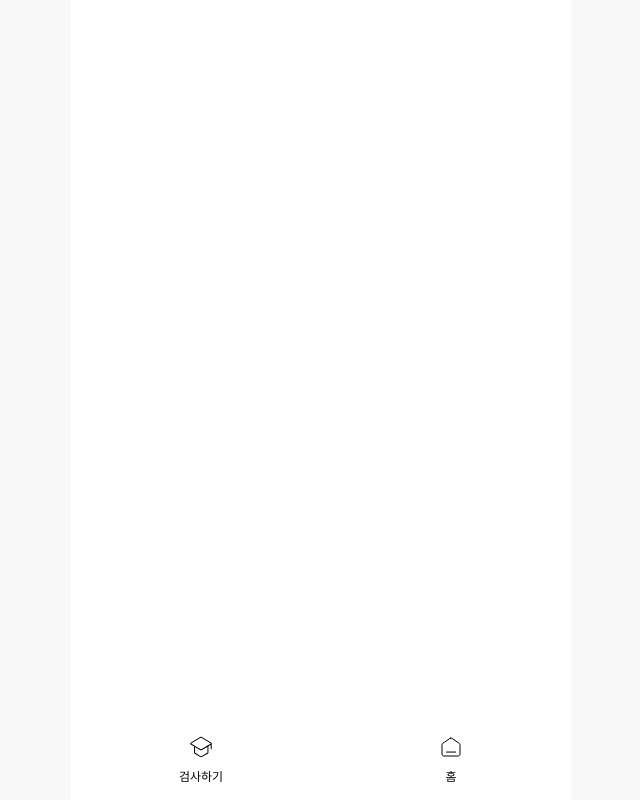
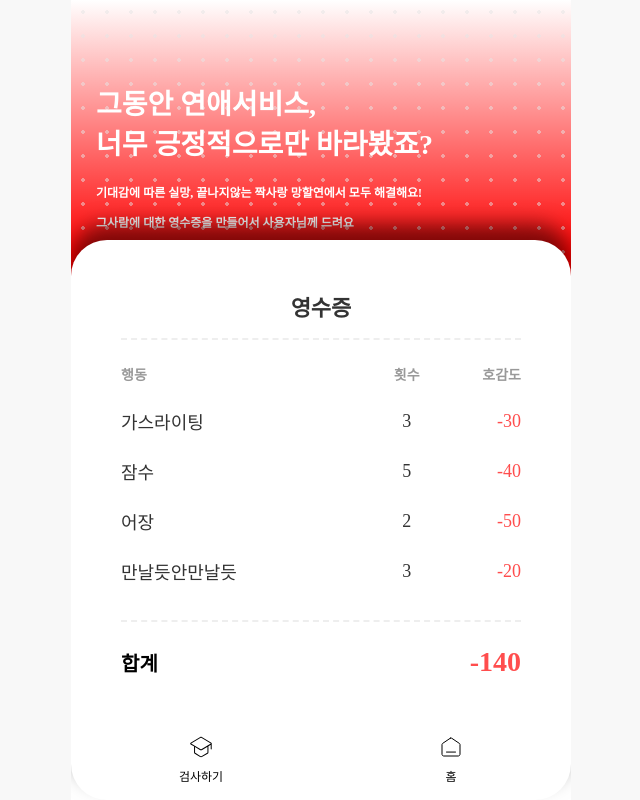
Before and after one commit to x0gux/malhalyeon_front, a Next.js app: page / in a window 1280 px wide. Shown: the whole page, without its empty margins (319-959 px from the left). Built offline with nearby package versions, Linux system fonts and the light colour scheme; a web font is replaced by a local one.

Commit message:
feat : main페이지 완성

```diff
--- /dev/null
+++ b/src/_components/Main/HeroSection.tsx
@@ -0,0 +1,53 @@
+'use client'
+import styled from "@emotion/styled";
+import font from "@/packages/design-system/src/font";
+import { motion } from "framer-motion";
+
+const HeroSection = () => {
+  return (
+    <Container
+      initial={{ opacity: 0, y: 20 }}
+      animate={{ opacity: 1, y: 0 }}
+      transition={{ duration: 0.8, ease: "easeOut" }}
+    >
+      <Title>그동안 연애서비스,<br/>너무 긍정적으로만 바라봤죠?</Title>
+      <Subtitle>
+        기대감에 따른 실망, 끝나지않는 짝사랑 망할연에서 모두 해결해요!<br/>
+        그사람에 대한 영수증을 만들어서 사용자님께 드려요
+      </Subtitle>
+    </Container>
+  );
+};
+
+export default HeroSection;
+
+const Container = styled(motion.section)`
+  position : relative;
+  z-index : 0;
+  width: 100%;
+  display: flex;
+  flex-direction: column;
+  justify-content: center;
+  align-items: left;
+  text-align: center;
+  gap: 16px;
+  height: 40vh;
+  padding : 10% 5%;
+  background:
+    radial-gradient(circle, #e5e5e57d 2px, transparent 2px),
+    linear-gradient(180deg, #FFFFFF 0%, #ff0000 80%);
+  background-size: 24px 24px, 100% 100%;
+`;
+
+const Title = styled.h1`
+  ${font.D2};
+  color: #FFFFFF;
+  text-align: left;
+`;
+
+const Subtitle = styled.p`
+  ${font.P5};
+  color: #FFFFFF;
+  line-height: 2.5;
+  text-align: left;
+`;
--- /dev/null
+++ b/src/_components/Main/ReceiptSection.tsx
@@ -0,0 +1,138 @@
+'use client'
+import styled from "@emotion/styled";
+import font from "@/packages/design-system/src/font";
+import { motion } from "framer-motion";
+
+const RECEIPT_DATA = [
+  { action: "가스라이팅", count: 3, score: -30 },
+  { action: "잠수", count: 5, score: -40 },
+  { action: "어장", count: 2, score: -50 },
+  { action: "만날듯안만날듯", count: 3, score: -20 },
+];
+
+const ReceiptSection = () => {
+  const totalScore = RECEIPT_DATA.reduce((acc, curr) => acc + curr.score, 0);
+
+  return (
+    <Container
+      initial={{ opacity: 0, scale: 0.95 }}
+      animate={{ opacity: 1, scale: 1 }}
+      transition={{ duration: 0.8, delay: 0.4 }}
+    >
+      <ReceiptCard>
+        <Header>
+          <ReceiptTitle>영수증</ReceiptTitle>
+          <DashedLine />
+        </Header>
+
+        <Table>
+          <thead>
+            <tr>
+              <Th align="left">행동</Th>
+              <Th align="center">횟수</Th>
+              <Th align="right">호감도</Th>
+            </tr>
+          </thead>
+          <tbody>
+            {RECEIPT_DATA.map((item, index) => (
+              <tr key={index}>
+                <Td align="left">{item.action}</Td>
+                <Td align="center">{item.count}</Td>
+                <Td align="right" isNegative>{item.score}</Td>
+              </tr>
+            ))}
+          </tbody>
+        </Table>
+
+        <Footer>
+          <DashedLine />
+          <TotalRow>
+            <span>합계</span>
+            <TotalScore>{totalScore}</TotalScore>
+          </TotalRow>
+        </Footer>
+      </ReceiptCard>
+    </Container>
+  );
+};
+
+export default ReceiptSection;
+
+const Container = styled(motion.section)`
+  max-width : 500px;
+  width : 100%;
+  overflow : hidden;
+  height : 100vh;
+  position : fixed;
+  top: 0px;
+`;
+
+const ReceiptCard = styled.div`
+  z-index : 1000;
+  background: #ffffff;
+  padding : 10%;
+  border-radius: 36px;
+  display: flex;
+  flex-direction: column;
+  gap: 24px;
+  height : 70vh;
+  position : absolute;
+  width: 100%;
+  bottom : 0px;
+  box-shadow: 0px -2vh 20px rgba(0, 0, 0, 0.5);
+`;
+
+const Header = styled.div`
+  display: flex;
+  flex-direction: column;
+  align-items: center;
+  gap: 16px;
+`;
+
+const ReceiptTitle = styled.h2`
+  ${font.D3};
+  color: #333;
+`;
+
+const DashedLine = styled.div`
+  width: 100%;
+  height: 1px;
+  border-top: 2px dashed #eee;
+`;
+
+const Table = styled.table`
+  width: 100%;
+  border-collapse: collapse;
+`;
+
+const Th = styled.th<{ align: string }>`
+  ${font.H4};
+  color: #999;
+  text-align: ${props => props.align};
+  padding-bottom: 12px;
+`;
+
+const Td = styled.td<{ align: string; isNegative?: boolean }>`
+  ${font.H2};
+  color: ${props => props.isNegative ? "#FF4D4D" : "#333"};
+  text-align: ${props => props.align};
+  padding: 12px 0;
+`;
+
+const Footer = styled.div`
+  display: flex;
+  flex-direction: column;
+  gap: 24px;
+`;
+
+const TotalRow = styled.div`
+  display: flex;
+  justify-content: space-between;
+  align-items: center;
+  ${font.H1};
+`;
+
+const TotalScore = styled.span`
+  ${font.D2};
+  color: #FF4D4D;
+`;
--- /dev/null
+++ b/src/_components/Main/index.ts
@@ -0,0 +1,2 @@
+export { default as HeroSection } from "./HeroSection";
+export { default as ReceiptSection } from "./ReceiptSection";
--- a/src/app/page.tsx
+++ b/src/app/page.tsx
@@ -1,10 +1,23 @@
 'use client'
 import { Footer } from "@/_components/Layout";
+import { HeroSection, ReceiptSection } from "@/_components/Main";
+import styled from "@emotion/styled";
+
 const Home = () => {
   return (
-    <>
+    <MainContainer>
+      <HeroSection />
+      <ReceiptSection />
       <Footer />
-    </>
+    </MainContainer>
   );
 }
+
 export default Home;
+
+const MainContainer = styled.main`
+  width: 100%;
+  min-height: 100vh;
+  display: flex;
+  flex-direction: column;
+`;
--- a/src/packages/design-system/src/font.ts
+++ b/src/packages/design-system/src/font.ts
@@ -21,6 +21,7 @@ const font = {
   P2: fontGenerator(400, 14),
   P3: fontGenerator(400, 12),
   P4: fontGenerator(400, 10),
+  P5: fontGenerator(700, 12),
 
   Btn1: fontGenerator(700, 16),
   Btn2: fontGenerator(700, 14),
```
